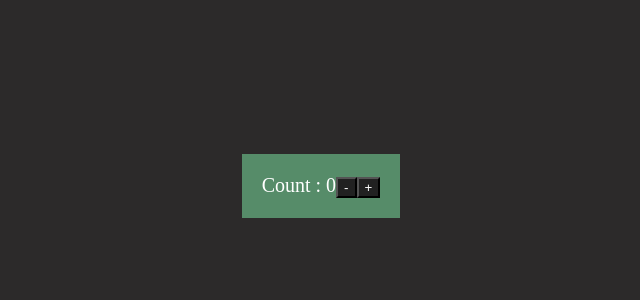
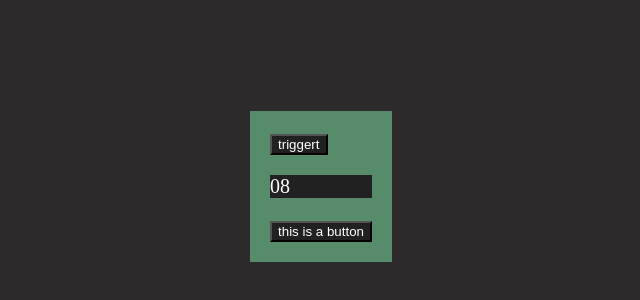
Before and after one commit to Devanshrathod12/chai-react-sager, a React (Vite) app in the folder vite-project/: page / in a window 1280 px wide. Shown: the part 222-522 px from the top of the page, without its empty margins (319-959 px from the left). Built offline with nearby package versions, Linux system fonts and the light colour scheme.

Commit message:
8th commit

```diff
--- a/vite-project/src/App.jsx
+++ b/vite-project/src/App.jsx
@@ -1,4 +1,4 @@
-import React, { useRef } from "react";
+import React, { useState , useMemo } from "react";
 import "./App.css";
 // import Function from './component/Function/Function'
 // import NamedandDfault,{Devansh,Sager,Bhart} from './component/NamedandDfault'
@@ -9,40 +9,36 @@ import "./App.css";
 //import SP3 from './component/Practice/SP3'
 // import A1 from './component/context/A1'
 // let Vj = createContext();
-import { useReducer } from "react";
+//import { useReducer } from "react";
 
-const reducer = (state, action) => {
-  switch (action.type) {
-    case "increment":
-      return { count: state.count + 1 };
-    case "decrement":
-      return { count: state.count - 1 };
-    default:
-      throw new Error();
+const App = () => {
+
+  const [first, setfirst] = useState(0)
+  const [Toggle, setToggle] = useState(true)
+
+  function func(){
+    setfirst(first + 1)
   }
-};
-const intialstate = { count: 0 };
-const App = () => {
-  const [state, dispatch] = useReducer(reducer, intialstate);
+
+ function sum(a,b){
+  console.log("hi this is console log")
+   return (a+b)
+ }
+
+  const result = useMemo(() => {
+      return sum(3,5)
+  },[Toggle])
+
+
 
   return (
     <div className="centered-div">
       <div className="content">
-        Count : {state.count}
-        <button
-          onClick={() => {
-            dispatch({ type: "decrement" });
-          }}
-        >
-          -
-        </button>
-        <button
-          onClick={() => {
-            dispatch({ type: "increment" });
-          }}
-        >
-          +
-        </button>
+       <button onClick={func}>triggert</button>
+       <p>{first}{result}</p>
+       <button onClick={()=>{
+        setToggle(!Toggle)
+       }}>{(Toggle)?"this is a button":"this is not button"}</button>
       </div>
     </div>
   );
@@ -66,6 +62,8 @@ export default App;
 //<A1 />
 //</Vj.Provider>
 
+//, { useRef }
+
 //const first = useRef(null)
 // const submit = (e) => {
 //   e.preventDefault()
@@ -82,3 +80,33 @@ export default App;
 //   <input ref={first} />
 //   <button>submit</button>
 // </form>
+
+
+//const reducer = (state, action) => {
+//   switch (action.type) {
+//     case "increment":
+//       return { count: state.count + 1 };
+//     case "decrement":
+//       return { count: state.count - 1 };
+//     default:
+//       throw new Error();
+//   }
+// };
+// const intialstate = { count: 0 };
+
+// const [state, dispatch] = useReducer(reducer, intialstate);
+// Count : {state.count}
+// <button
+//   onClick={() => {
+//     dispatch({ type: "decrement" });
+//   }}
+// >
+//   -
+// </button>
+// <button
+//   onClick={() => {
+//     dispatch({ type: "increment" });
+//   }}
+// >
+//   +
+// </button>
```
